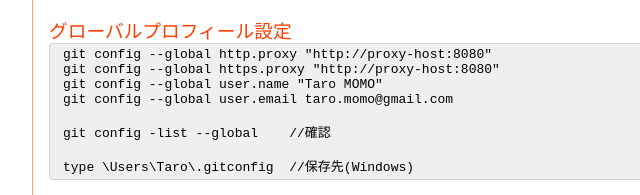
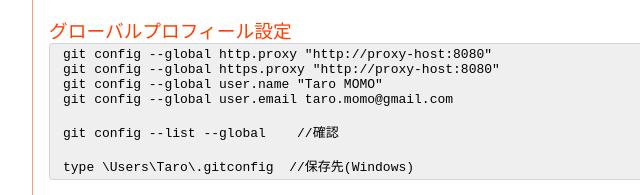
Before and after one commit to morimoto-hiroshi/pages, a plain HTML site: page docs/index.html in a window 1280 px wide. Shown: the part 160-355 px from the top of the page, 108-748 px from the left. Drawn offline with Linux system fonts and the light colour scheme.

Commit message:
コマンドライン修正

```diff
--- a/docs/index.html
+++ b/docs/index.html
@@ -27,7 +27,7 @@
                 git config --global user.name "Taro MOMO"
                 git config --global user.email taro.momo@gmail.com
 
-                git config -list --global    //確認
+                git config --list --global    //確認
 
                 type \Users\Taro\.gitconfig  //保存先(Windows)
             </blockquote>
```
